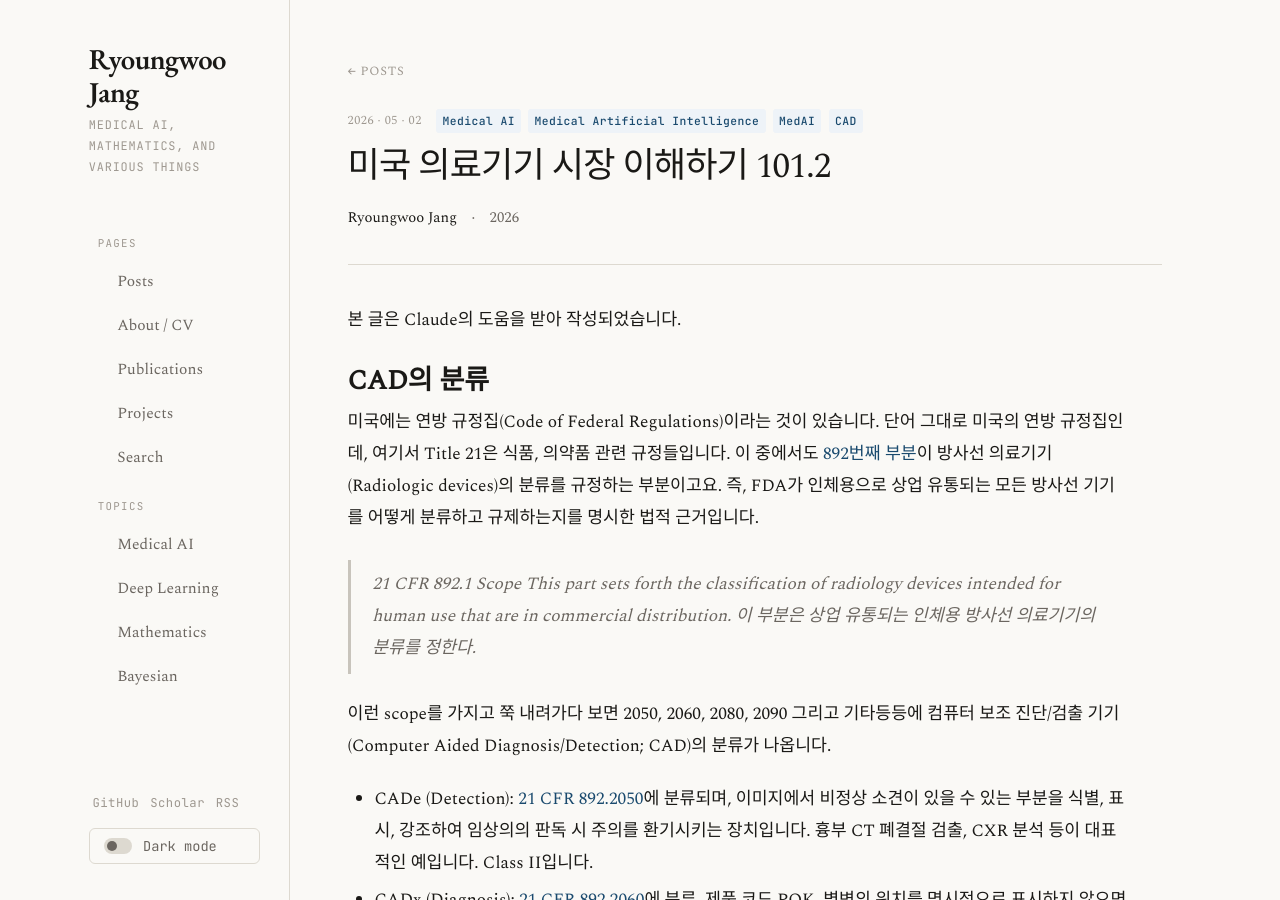
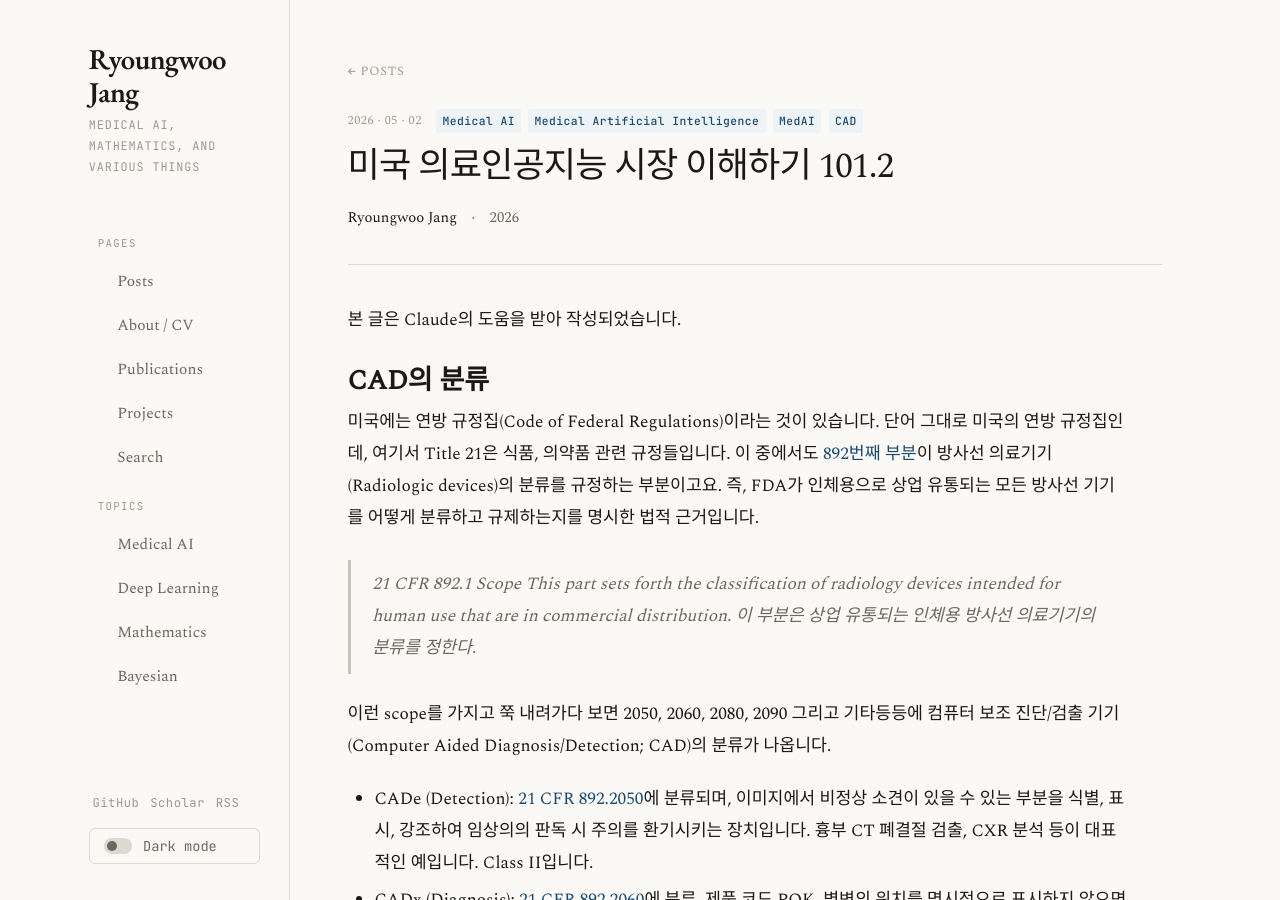
Before and after one commit to jryoungw/jryoungw.github.io, a Jekyll site: the page built from _posts/2026-05-02-USA_SaMD2.md, in a window 1280 px wide and 900 px high. Built offline with Jekyll 4.4.1, drawn with Linux system fonts in a browser that asks for light colours; nearby versions of some CDN libraries; comment, search, counter and statistics services are not loaded.

Commit message:
Update 2026-05-02-USA_SaMD2.md

```diff
--- a/_posts/2026-05-02-USA_SaMD2.md
+++ b/_posts/2026-05-02-USA_SaMD2.md
@@ -1,5 +1,5 @@
 ---
-title: "미국 의료기기 시장 이해하기 101.2"
+title: "미국 의료인공지능 시장 이해하기 101.2"
 tags:
   - Medical AI
   - Medical Artificial Intelligence
```
